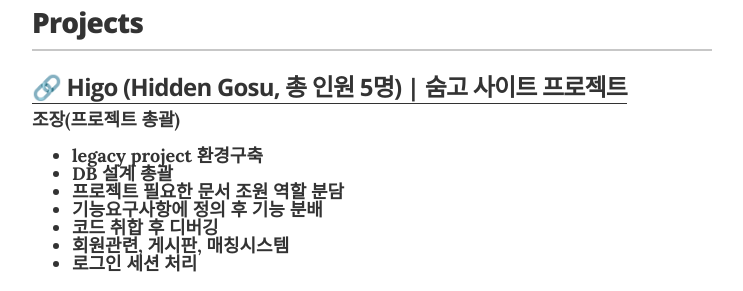
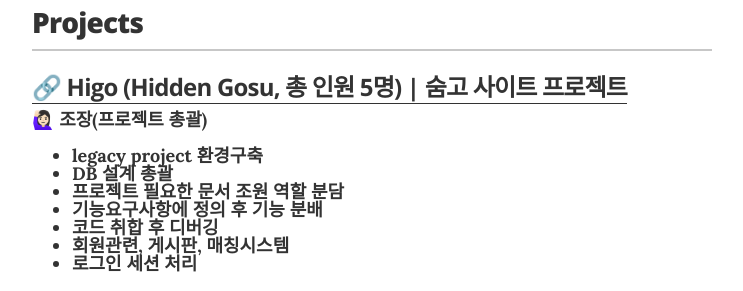
Before and after one commit to skhellou/myself, a Jekyll site: the page built from index.html, in a window 1280 px wide and 900 px high, scrolled down 756 px. Shown: the part 152-443 px from the top of the window, without its empty margins (268-1011 px from the left). Built offline with Jekyll 4.4.1, drawn with Linux system fonts in a browser that asks for light colours.

Commit message:
Update projects.yml

```diff
--- a/_data/projects.yml
+++ b/_data/projects.yml
@@ -3,7 +3,7 @@
 
 
 - project: 🔗 Higo (Hidden Gosu, 총 인원 5명) | 숨고 사이트 프로젝트
-  role: 조장(프로젝트 총괄)<ul class="resume-item-list"><li>legacy project 환경구축</li><li>DB 설계 총괄</li><li>프로젝트 필요한 문서 조원 역할 분담</li><li>기능요구사항에 정의 후 기능 분배</li><li>코드 취합 후 디버깅</li><li>회원관련, 게시판, 매칭시스템</li><li>로그인 세션 처리</li></ul>
+  role: 🙋🏻‍♀️ 조장(프로젝트 총괄)<ul class="resume-item-list"><li>legacy project 환경구축</li><li>DB 설계 총괄</li><li>프로젝트 필요한 문서 조원 역할 분담</li><li>기능요구사항에 정의 후 기능 분배</li><li>코드 취합 후 디버깅</li><li>회원관련, 게시판, 매칭시스템</li><li>로그인 세션 처리</li></ul>
   duration: 2022.11.09 ~ 2022.12.09
   url: "https://www.notion.so/Higo-Hidden-Gosu-aa16f1e76630492e8e70115415579076"
   description: 프로젝트 상세부분은 링크 참조 부탁드립니다.
```
